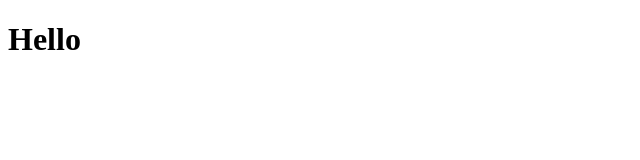
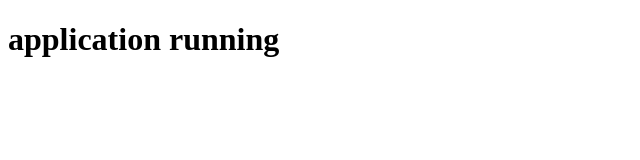
Before and after one commit to haroon-56/node-project, a website: page public/index.html in a window 1280 px wide. Shown: the whole page, without its empty margins (0-640 px from the left). Drawn offline with Linux system fonts and the light colour scheme.

Commit message:
make it ber

```diff
--- a/public/index.html
+++ b/public/index.html
@@ -5,6 +5,6 @@
 <title>Web_Api</title>
 </head>
 <body>
-    <h1>Hello</h1>
+    <h1>application running</h1>
 </body>
 </html>
```
